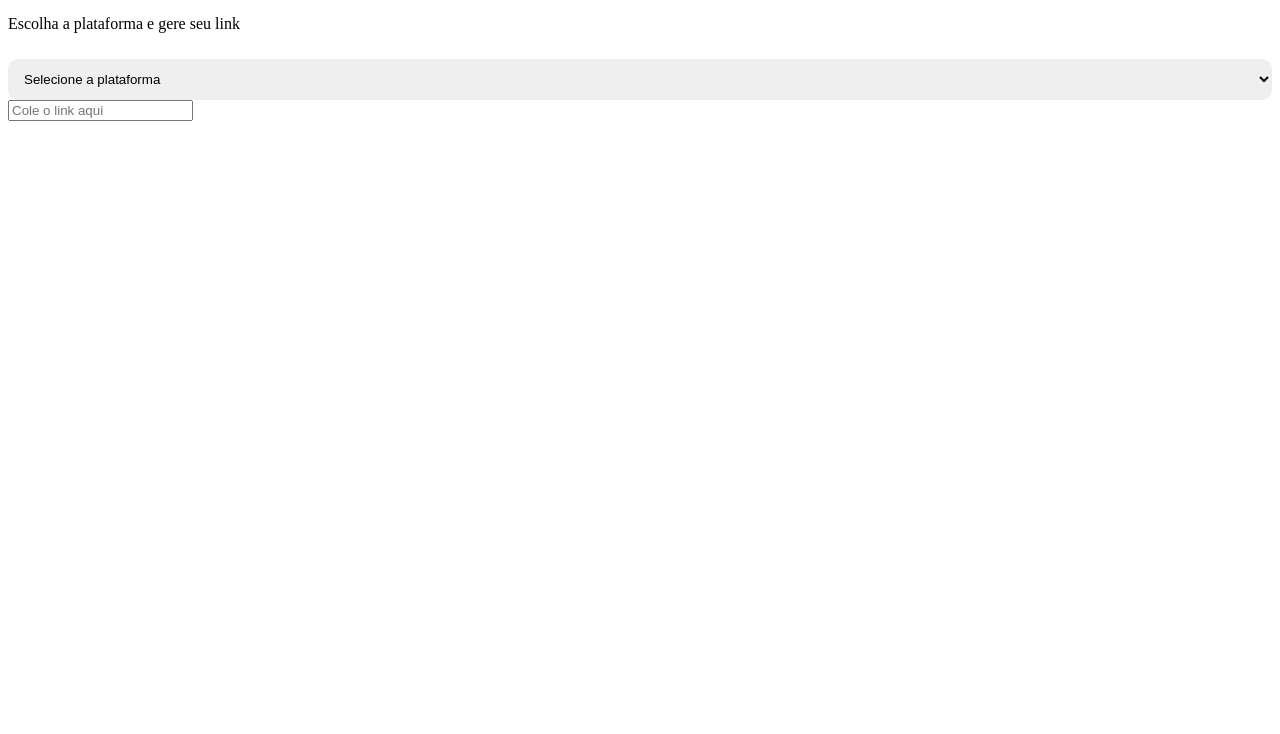
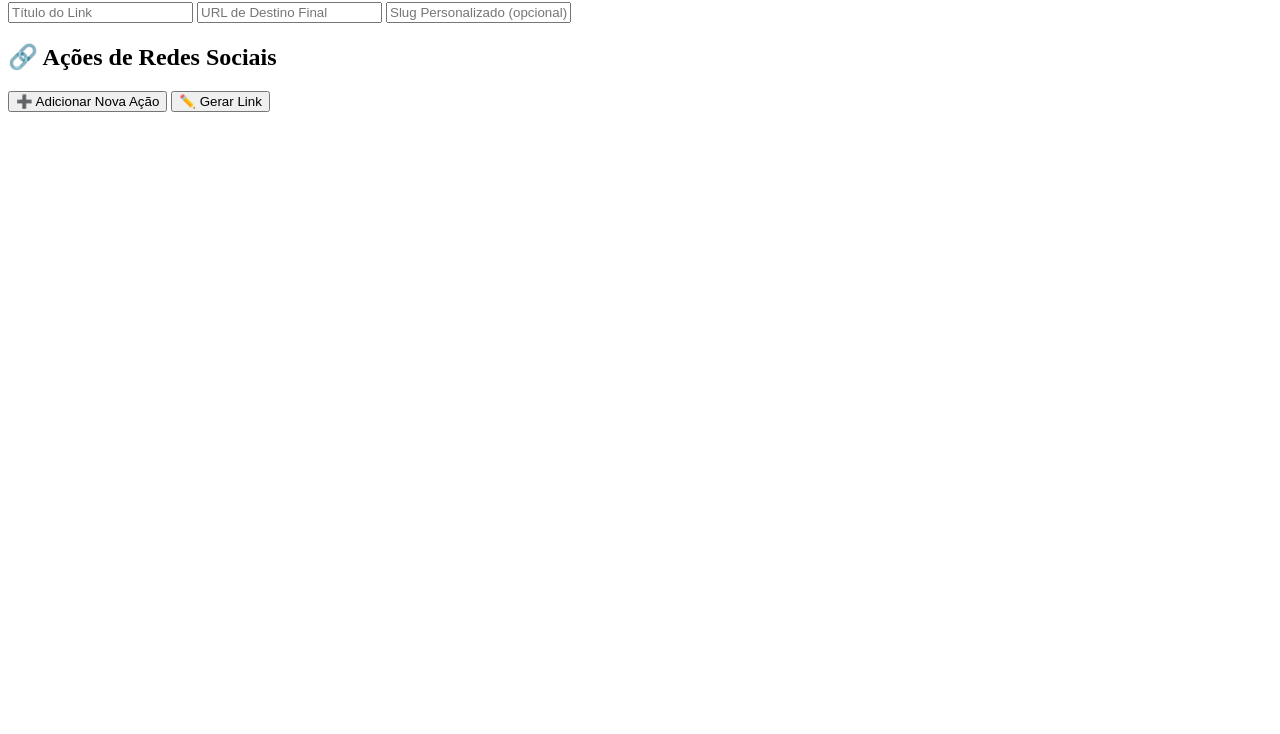
Before and after one commit to ffvortex20-lgtm/ravendev1, a plain HTML site: page index.html in a window 1280 px wide. Shown: the part 66-800 px from the top of the page. Drawn offline with Linux system fonts and the light colour scheme.

Commit message:
Update index.html

```diff
--- a/index.html
+++ b/index.html
@@ -8,28 +8,24 @@
 <body>
 
 <div class="card">
-  <h1>🦅 RavenSub</h1>
-  <p>Escolha a plataforma e gere seu link</p>
 
-  <select id="platform">
-    <option value="">Selecione a plataforma</option>
-    <option value="youtube">YouTube</option>
-    <option value="tiktok">TikTok</option>
-    <option value="kwai">Kwai</option>
-    <option value="instagram">Instagram</option>
-    <option value="whatsapp_grupo">WhatsApp Grupo</option>
-    <option value="whatsapp_canal">WhatsApp Canal</option>
-  </select>
+<h2>ℹ️ Informações Básicas</h2>
 
-  <input id="link" type="text" placeholder="Cole o link aqui">
+<input id="titulo" placeholder="Título do Link">
+<input id="destino" placeholder="URL de Destino Final">
+<input id="slug" placeholder="Slug Personalizado (opcional)">
 
-  <button id="gerar" style="display:none;" onclick="gerarLink()">
-    Gerar Link
-  </button>
+<h2>🔗 Ações de Redes Sociais</h2>
 
-  <div id="resultado"></div>
+<div id="acoes"></div>
+
+<button onclick="addAcao()">➕ Adicionar Nova Ação</button>
+<button class="gerar" onclick="gerar()">✏️ Gerar Link</button>
+
+<div id="resultado"></div>
+
 </div>
 
-<script src="script.js"></script>
+<script src="create.js"></script>
 </body>
 </html>
```
